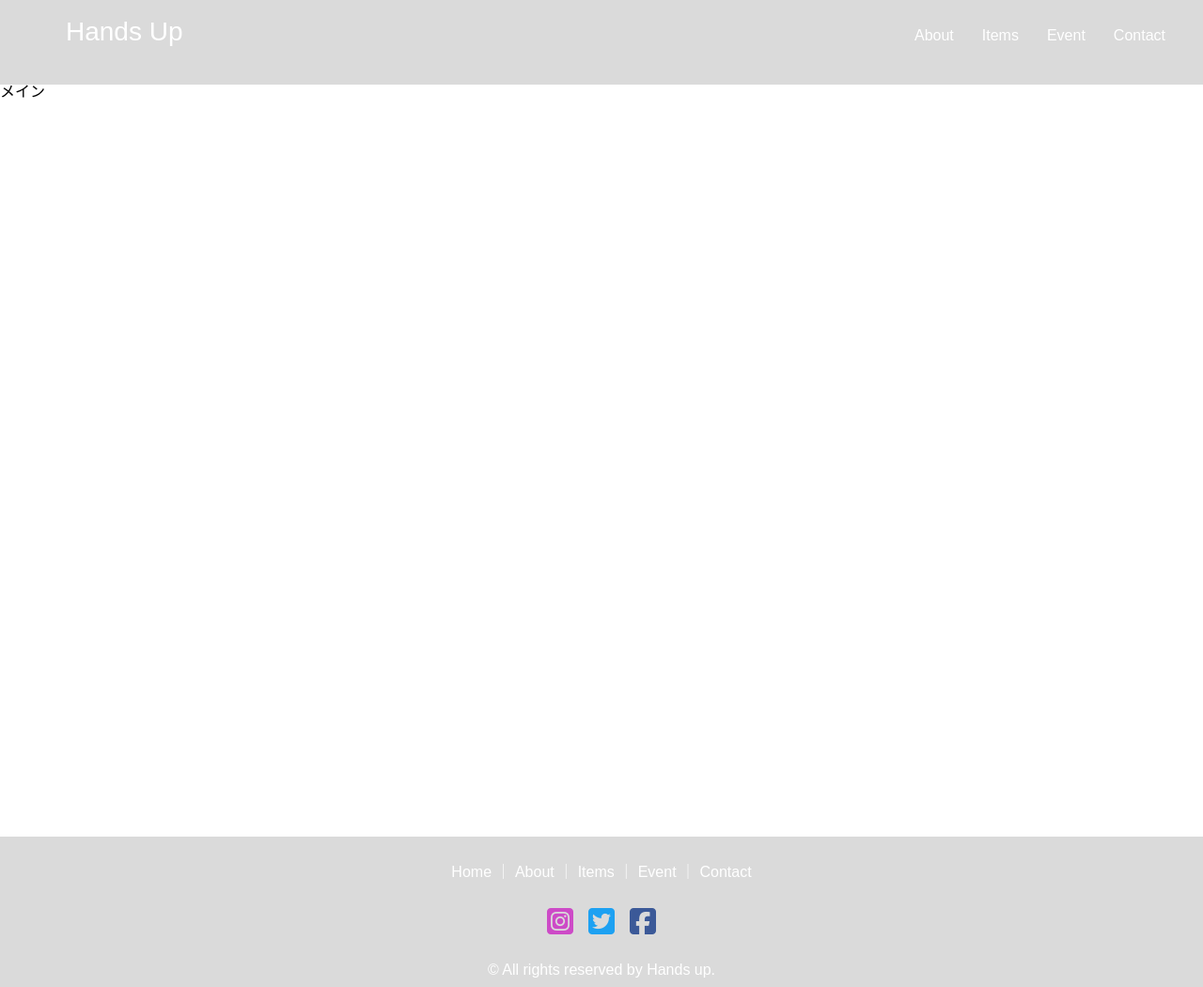
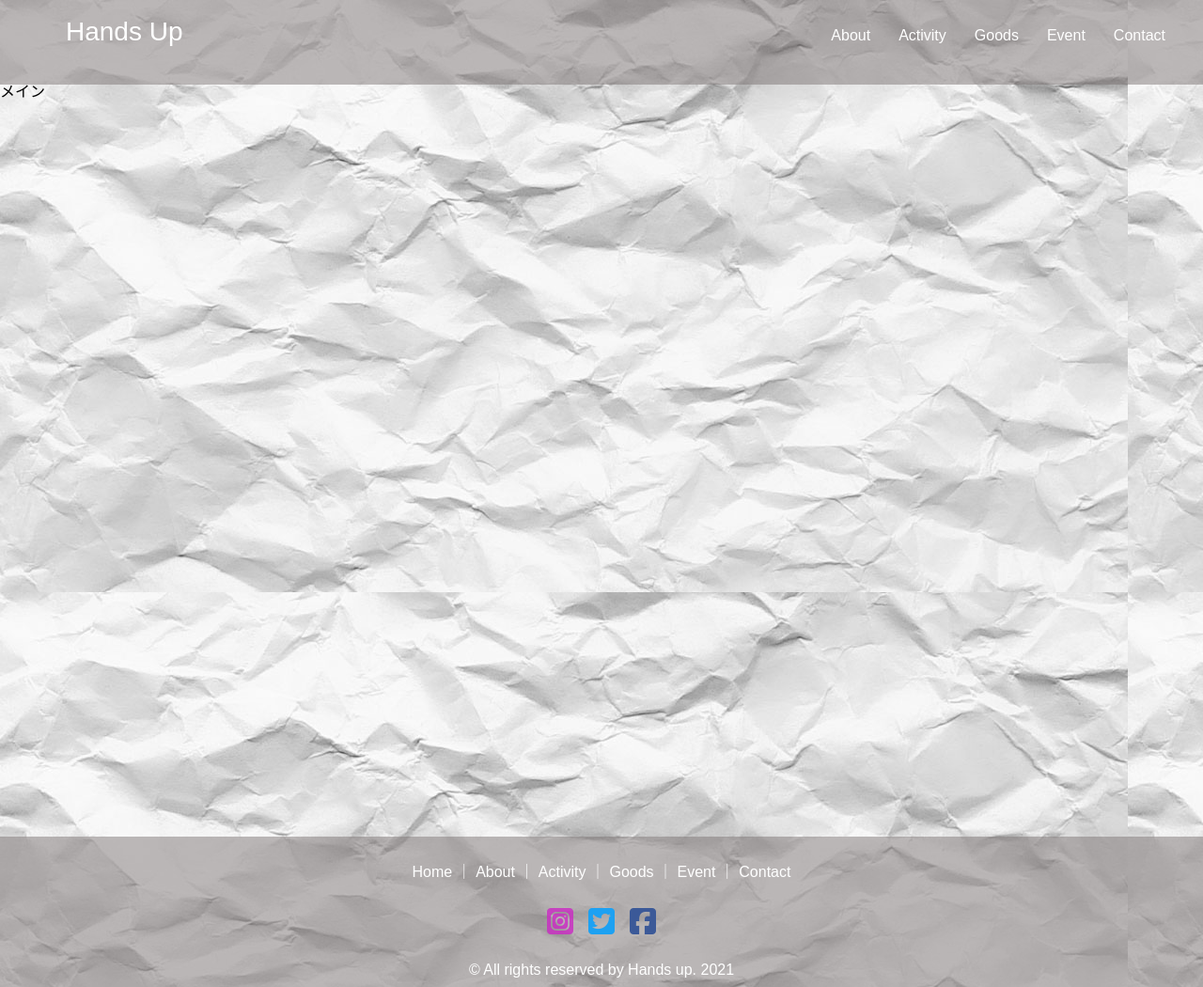
Before and after one commit to akimoe0503/handsup, a plain HTML site: page index.html in a window 1280 px wide. Shown: the whole page at 94% size. Drawn offline with Linux system fonts and the light colour scheme.

Commit message:
img背景追加

```diff
--- a/css/style.css
+++ b/css/style.css
@@ -2,6 +2,7 @@ body,
 html {
   height: 100%;
   margin: 0 auto;
+  background-image: url("../img/paper.jpg");
 }
 
 body {
@@ -14,7 +15,7 @@ a {
 
 /* header */
 header {
-    background-color: #b6b6b680;
+    background-color: #7e767680;
     color: #fff;
     height: 90px;
     display: flex;
@@ -61,7 +62,6 @@ header {
 
 /* mainここから */
 main {
-  background-color: #fff;
   height: 800px;
 }
 
@@ -71,7 +71,7 @@ footer{
   width: 100%;
   height: 100px;
   padding: 30px 0;
-  background-color: #b6b6b680;
+  background-color: #7e767680;
   color: white;
   text-align: center;
 }
--- a/index.html
+++ b/index.html
@@ -20,7 +20,8 @@
       <nav class="gnav">
         <ul class="gnav__menu">
             <li class="gnav__menu__item"><a href="#About">About</a></li>
-            <li class="gnav__menu__item"><a href="#Items">Items</a></li>
+            <li class="gnav__menu__item"><a href="#Items">Activity</a></li>
+            <li class="gnav__menu__item"><a href="#Items">Goods</a></li>
             <li class="gnav__menu__item"><a href="#Event">Event</a></li>
             <li class="gnav__menu__item"><a href="#Contact">Contact</a></li>
         </ul>
@@ -40,7 +41,8 @@
       <ul class="footer-menu">
         <li>Home ｜</li>
         <li>About ｜</li>
-        <li>Items ｜</li>
+        <li>Activity ｜</li>
+        <li>Goods ｜</li>
         <li>Event ｜</li>
         <li>Contact</li>
       </ul>
@@ -49,7 +51,7 @@
         <a href="https://twitter.com/moeni____13"><i class="fab fa-twitter-square fa-2x my-skyblue"></i></a>
         <a href=""><i class="fab fa-facebook-square fa-2x my-blue"></i></a>
       </div>
-      <p>© All rights reserved by Hands up.</p>
+      <p>© All rights reserved by Hands up. 2021</p>
   </footer>
 
 </body>
```
Also changed, not shown: img/CorkBoard.jpg (added), img/board.jpeg (added), img/paper.jpg (added).
